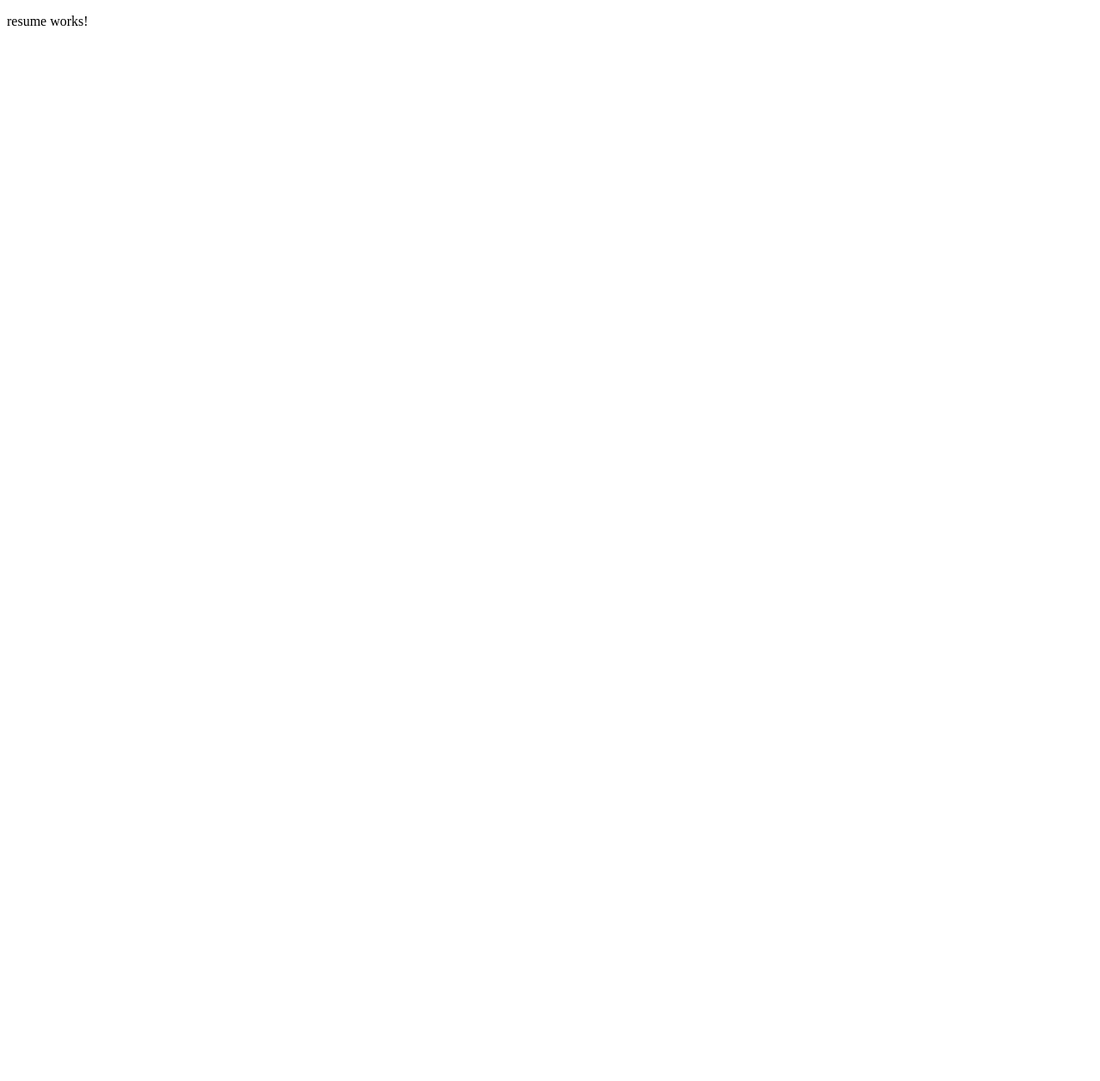
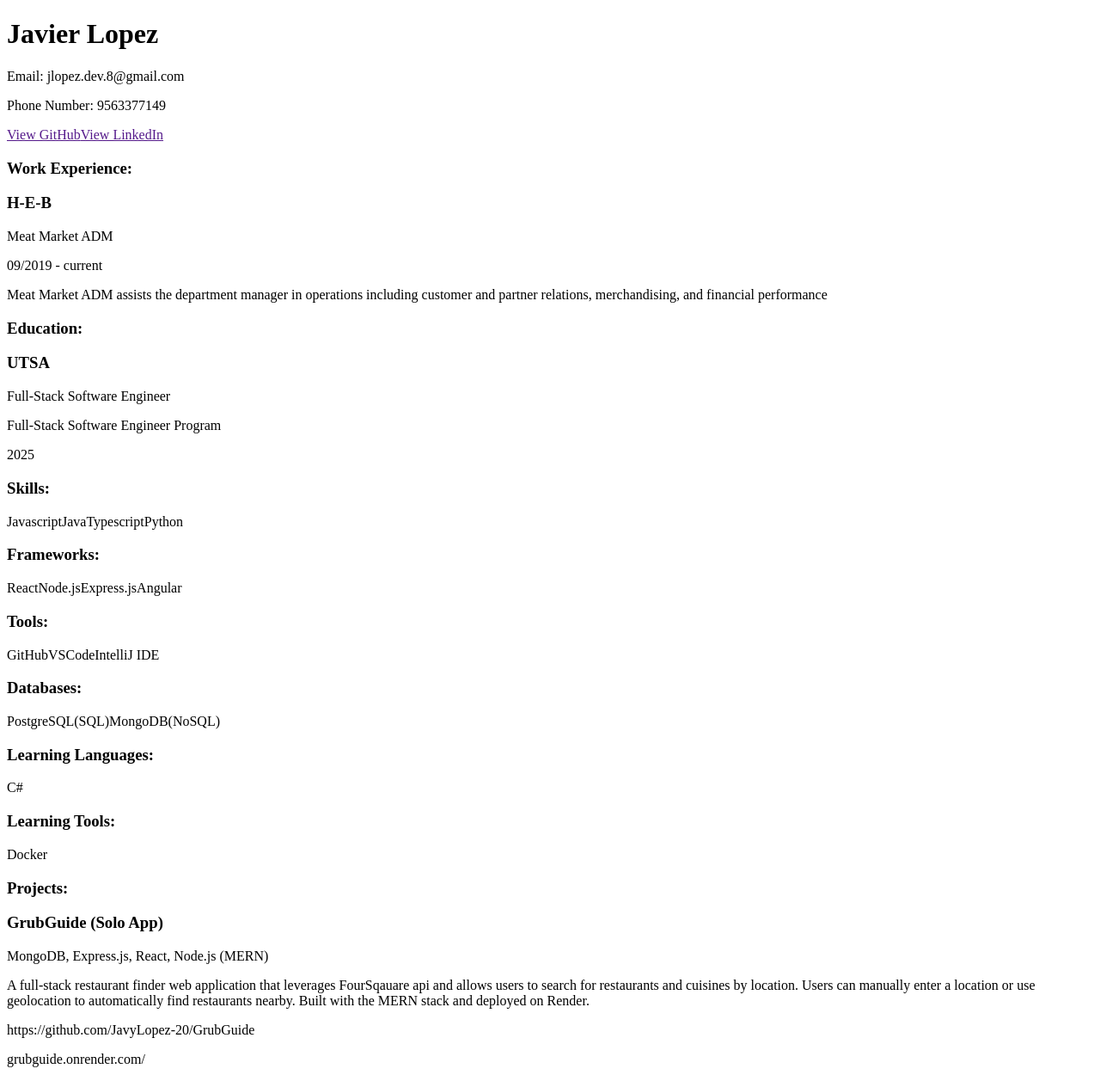
Before and after one commit to JavyLopez-20/resumeWebsite, an Angular app: page /resume in a window 1280 px wide. Shown: the whole page at 86% size. Before the commit the page ends 800 px from the top, so only its background shows below. Built offline with nearby package versions, Linux system fonts and the light colour scheme.

Commit message:
finished inputting data in resume.json, completed html in resume.component.html, added pdf to resume.pdf in public file

```diff
--- a/src/app/resume-data.service.ts
+++ b/src/app/resume-data.service.ts
@@ -9,6 +9,6 @@
   private http = inject(HttpClient)
 
   getResumeData() {
-    return this.http.get<Resume>('assets/data/resume.json')
+    return this.http.get<Resume>('data/resume.json')
   }
 }
--- a/src/app/resume/resume.component.html
+++ b/src/app/resume/resume.component.html
@@ -1 +1,61 @@
-<p>resume works!</p>
+<div>
+    <h1>{{ resumeData?.name }}</h1>
+    <p>Email: {{ resumeData?.email }}</p>
+    <p>Phone Number: {{ resumeData?.number }}</p>
+    <a [href]="resumeData?.githubLink" target="_blank">View GitHub</a>
+    <a [href]="resumeData?.linkedInLink" target="_blank">View LinkedIn</a>
+</div>
+<h3>Work Experience: </h3>
+@for (job of resumeData?.workExperience; track job.companyName) {
+<div>
+    <h3>{{ job.companyName }}</h3>
+    <p>{{ job.title }}</p>
+    <p>{{ job.startDate }} - {{ job.endDate }}</p>
+    <p>{{ job.description }}</p>
+</div>
+}
+<h3>Education: </h3>
+@for (school of resumeData?.education; track school.schoolName) {
+<div>
+    <h3>{{ school.schoolName }}</h3>
+    <p>{{ school.degree }}</p>
+    <p>{{ school.fieldOfStudy }}</p>
+    <p>{{ school.graduationYear }}</p>
+</div>
+}
+<h3>Skills: </h3>
+@for (skill of resumeData?.skills?.languages; track $index) {
+<span>{{ skill }}</span>
+}
+<h3>Frameworks:</h3>
+@for (framework of resumeData?.skills?.frameworks; track $index) {
+<span>{{ framework }}</span>
+}
+<h3>Tools:</h3>
+@for (tool of resumeData?.skills?.tools; track $index) {
+<span>{{ tool }}</span>
+}
+<h3>Databases:</h3>
+@for (database of resumeData?.skills?.databases; track $index) {
+<span>{{ database }}</span>
+}
+
+<h3>Learning Languages:</h3>
+@for (learn of resumeData?.learning?.languages; track $index) {
+    <span>{{ learn }}</span>
+}
+<h3>Learning Tools:</h3>
+@for (tool of resumeData?.learning?.tools; track $index) {
+    <span>{{ tool }}</span>
+}
+
+<h3>Projects:</h3>
+@for (project of resumeData?.projects; track project.name) {
+<div>
+    <h3>{{ project.name }}</h3>
+    <p>{{ project.techStack }}</p>
+    <p>{{ project.shortDescription }}</p>
+    <p>{{ project.githubLink }}</p>
+    <p>{{ project.liveLink }}</p>
+</div>
+}
```
Also changed, not shown: public/data/resume.json (renamed from src/assets/data/resume.json), 1 other file (tests, documents, lock files or other folders).
